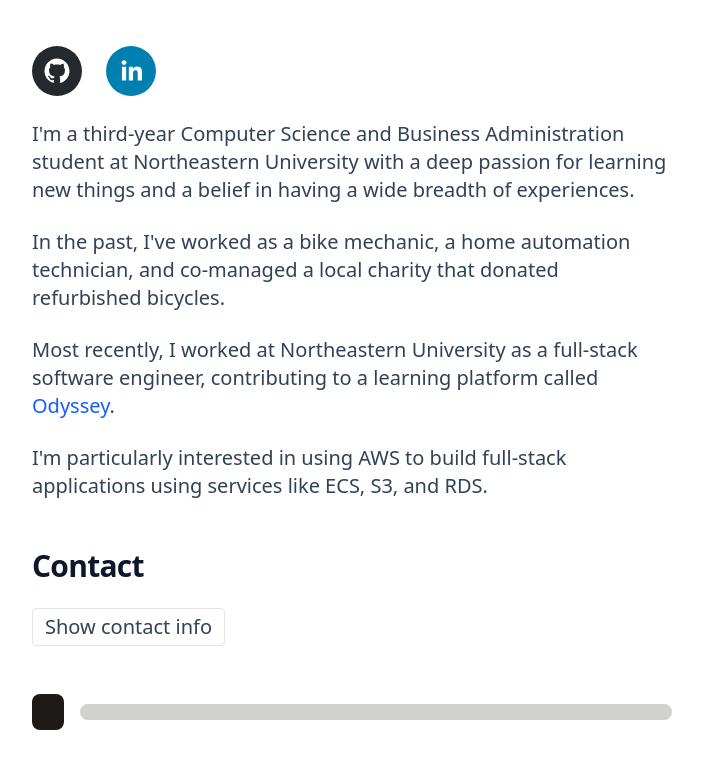
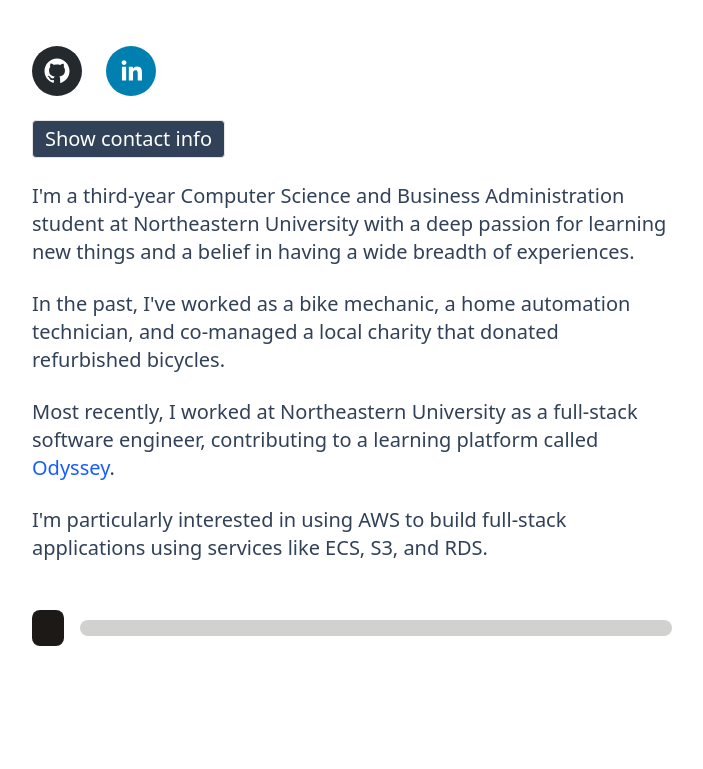
Before and after one commit to chouser63/portfolio, a Next.js app: page / in a window 1280 px wide. Shown: the part 403-1172 px from the top of the page, without its empty margins (288-991 px from the left). After the commit the page ends 1097 px from the top, so only its background shows below. Built offline with nearby package versions, Linux system fonts and the light colour scheme.

Commit message:
uploaded new resume without pii, modified contact info to be towards the top of the home page

```diff
--- a/src/app/page.tsx
+++ b/src/app/page.tsx
@@ -19,6 +19,7 @@ export default function Home() {
           <SocialIcon url="https://www.github.com/chouser63" target="_blank" rel="noopener noreferrer" className="hover:scale-105"/>
           <SocialIcon url="https://www.linkedin.com/in/chase-houser/" target="_blank" rel="noopener noreferrer" className="hover:scale-105"/>
         </div>
+        <Contact/>
         <p>
           I&apos;m a third-year Computer Science and Business Administration student at Northeastern University with a deep passion for learning new things and a belief in having a wide breadth of experiences.
         </p>
@@ -33,7 +34,6 @@ export default function Home() {
         </p>
       </div>
 
-      <Contact/>
 
       <div className="w-3/4 sm:w-1/2">
         <ProgressClicker />
--- a/src/components/home/contact.tsx
+++ b/src/components/home/contact.tsx
@@ -8,21 +8,21 @@ export default function Contact() {
     const email = "houser.ch@northeastern.edu"
 
     return (
-        <div className="w-3/4 sm:w-1/2 space-y-4 text-xl text-slate-700 dark:text-white">
-            <h1 className="text-3xl font-bold tracking-tight text-slate-900 dark:text-white">
+        <div className="w-3/4 sm:w-1/2 space-y-4 text-xl">
+            {/*<h1 className="text-3xl font-bold tracking-tight text-slate-900 dark:text-white">
                 Contact
-            </h1>
+            </h1>*/}
 
             <div>
                 {!revealed ? (
                     <button
-                        className="mt-2 inline-block px-3 py-1 border rounded bg-white dark:bg-slate-800"
+                        className="inline-block px-3 py-1 border rounded bg-slate-700 text-white cursor-pointer hover:scale-105"
                         onClick={() => setRevealed(true)}
                     >
                         Show contact info
                     </button>
                 ) : (
-                    <div className="flex flex-col items-start justify-start">
+                    <div className="flex flex-col items-start justify-start text-slate-700">
                         <p>{email}</p>
                         <p>{phone}</p>
                     </div>
```
Also changed, not shown: 1 other file (tests, documents, lock files or other folders).
